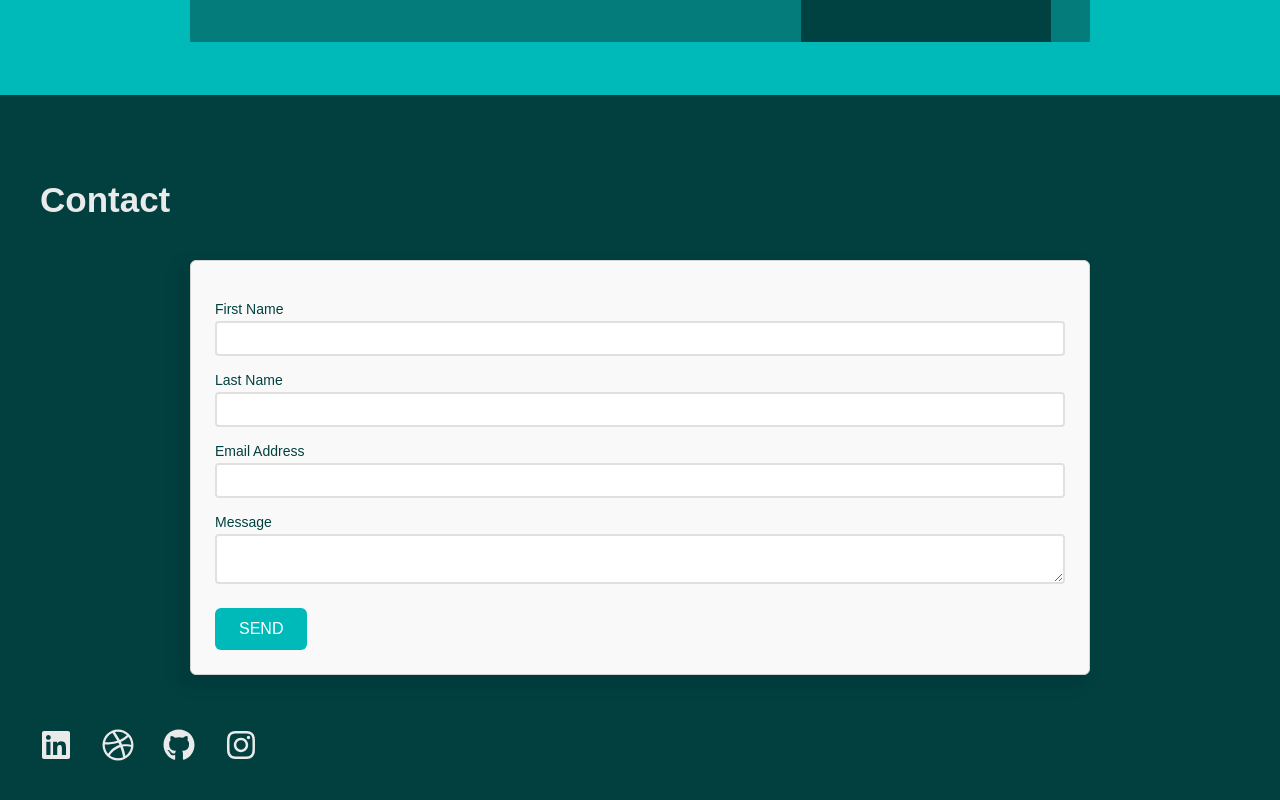
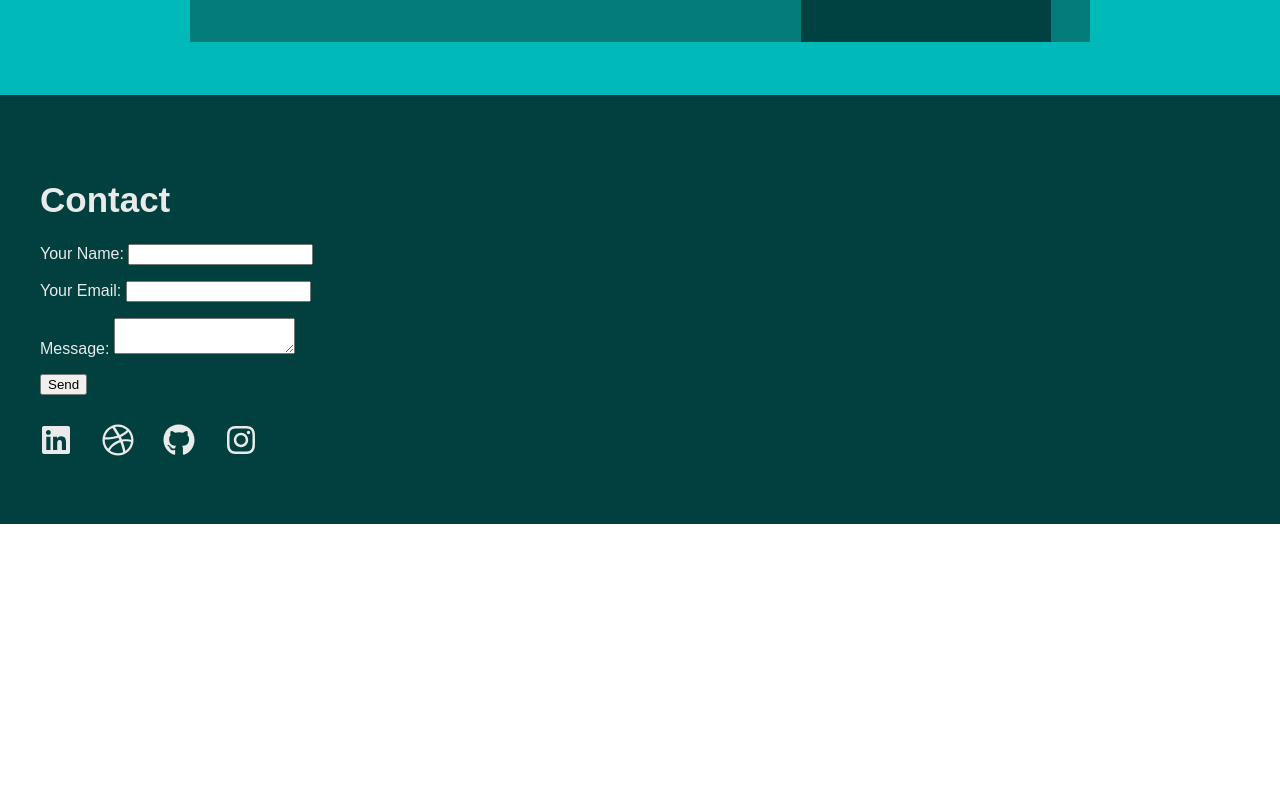
Before and after one commit to parshanapally/portfolio-website, a React (Create React App) app: page / in a window 1280 px wide. Shown: the part 1841-2641 px from the top of the page. After the commit the page ends 2365 px from the top, so only its background shows below. Built offline with nearby package versions, Linux system fonts and the light colour scheme; a web font is replaced by a local one.

Commit message:
update form

```diff
--- a/src/components/Form/Form copy.js
+++ b/src/components/Form/Form copy.js
@@ -1,59 +1,58 @@
- // Dependencies
-import React, { Component } from 'react';
-// Externals
-import Field from './Field';
-import Button from './Button';
+import React from 'react'
 
+  const encode = (data) => {
+    return Object.keys(data)
+        .map(key => encodeURIComponent(key) + "=" + encodeURIComponent(data[key]))
+        .join("&");
+  }
 
-class Form extends Component {
+  class ContactForm extends React.Component {
     constructor(props) {
       super(props);
-    this.state = {
-      name: '',
-      email: '',
-      message: '',
-    };
-    // To ensure 'this' when calling 'this.updateField' refers to Form and not Field, we do:
-    this.updateField = this.updateField.bind(this);
+      this.state = { name: "", email: "", message: "" };
     }
 
-  // Field could be 'name', 'email', or 'message'
-  // Value is whatever the user types into the input field.
-  updateField(field, value) {
-    this.setState({ [field]: value });
-  }
+    /* Here’s the juicy bit for posting the form submission */
+
+    handleSubmit = e => {
+      fetch("/", {
+        method: "POST",
+        headers: { "Content-Type": "application/x-www-form-urlencoded" },
+        body: encode({ "form-name": "contact", ...this.state })
+      })
+        .then(() => alert("Success!"))
+        .catch(error => alert(error));
+
+      e.preventDefault();
+    };
+
+    handleChange = e => this.setState({ [e.target.name]: e.target.value });
 
     render() {
+      const { name, email, message } = this.state;
       return (
-      <div>
-        {/* Name field */}
-        <Field
-          label="Name"
-          onChange={(event) => this.updateField('name', event.target.value)}
-          value={this.state.name}
-        />
-        {/* Email field */}
-        <Field
-          label="Email"
-          onChange={(event) => this.updateField('email', event.target.value)}
-          value={this.state.email}
-        />
-        {/* Message textarea */}
-        <Field
-          label="Message"
-          onChange={(event) => this.updateField('message', event.target.value)}
-          /* This should be written like 'textarea' */
-          textarea={true}
-          value={this.state.message}
-        />
-        {/* Submit button */}
-        <Button
-          email="parshanap@gmail.com"
-          formValues={this.state}
-        />
-      </div>
+        <form onSubmit={this.handleSubmit}>
+          <p>
+            <label>
+              Your Name: <input type="text" name="name" value={name} onChange={this.handleChange} />
+            </label>
+          </p>
+          <p>
+            <label>
+              Your Email: <input type="email" name="email" value={email} onChange={this.handleChange} />
+            </label>
+          </p>
+          <p>
+            <label>
+              Message: <textarea name="message" value={message} onChange={this.handleChange} />
+            </label>
+          </p>
+          <p>
+            <button type="submit">Send</button>
+          </p>
+        </form>
       );
     }
   }
 
-export default Form;
+  export default ContactForm
--- a/src/components/Portfolio/index.js
+++ b/src/components/Portfolio/index.js
@@ -8,7 +8,8 @@ import dashboard from '../img/dashboard.png'
 import quote from "../img/main-quote.png";
 import NavHeader from "../NavHeader";
 import synapsisMain from '../img/synapsis-main.png'
-import Form from '../Form/Form'
+import Form from '../Form/Form copy'
+
 
 
 class Portfolio extends Component {
```
Lines whose indentation alone changed are shown as unchanged.
